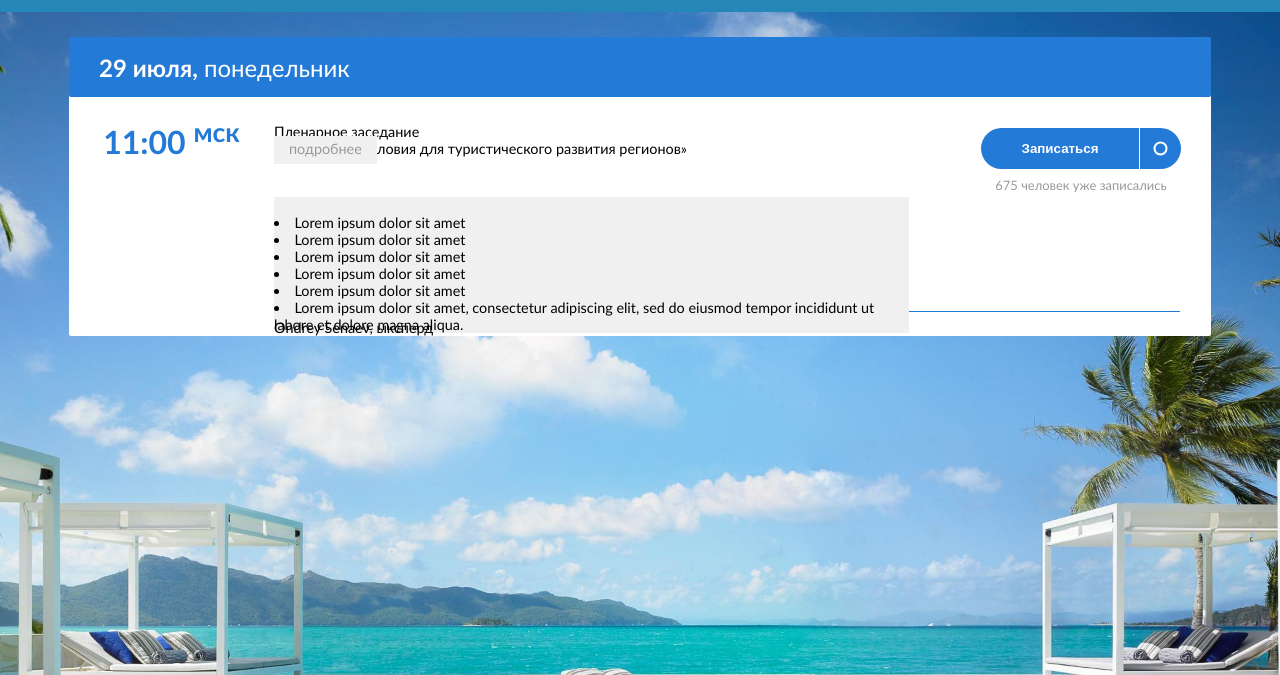
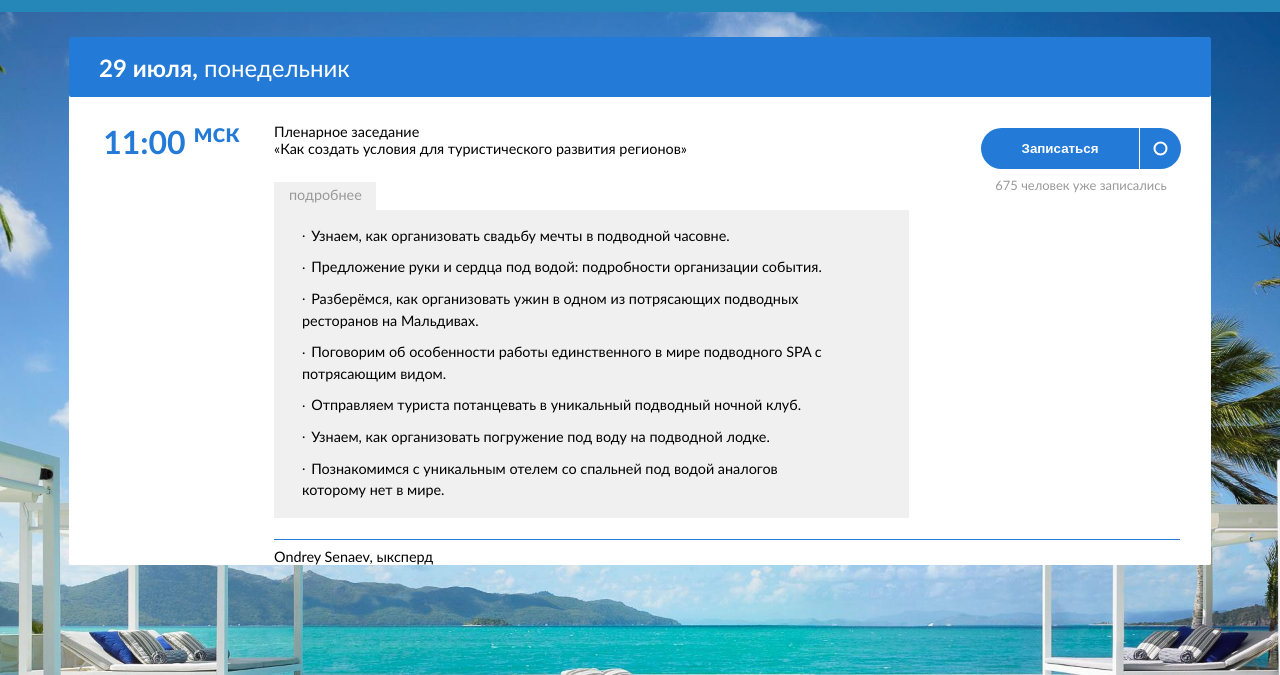
Before and after one commit to shevkate/awesome_landing, a website: page index.html in a window 1280 px wide. Both pictures are taken after a click on the heading "подробнее". Shown: the part 125-800 px from the top of the page. Drawn offline with Linux system fonts and the light colour scheme.

Commit message:
updates summary

```diff
--- a/index.css
+++ b/index.css
@@ -202,9 +202,6 @@ section.topic__content
 details
 {
     width: 635px;
-    background-color: #f0f0f0;
-    margin-top: 30px;
-    margin-bottom: -30px;
 }
 
 details > summary::-webkit-details-marker
@@ -215,12 +212,10 @@ details > summary::-webkit-details-marker
 details > summary
 {
     cursor: pointer;
-    display: inline;
-    position: relative;
-    top: -57px;
+    width: 72px;
     background-color: #f0f0f0;
+    list-style: none;
     padding: 4px 15px 7px;
-    margin-top: 31px;
     color: #999;
 }
 
@@ -228,3 +223,31 @@ details > summary
 {
     padding-bottom: 10px;
 }
+
+li
+{
+    background-color: #f0f0f0;
+    padding-top: 0;
+    padding-bottom: 10px;
+    line-height: 1.5;
+    width: 534px;
+}
+
+ul
+{
+    background-color: #f0f0f0;
+    padding-top: 15px;
+    padding-left: 28px;
+    margin-top: 0;
+    padding-bottom: 7px;
+
+    list-style-type: none;
+}
+
+li::before
+{
+    content: '.';
+    margin-right: .4em;
+    position: relative;
+    top: -.25em;
+}
--- a/index.html
+++ b/index.html
@@ -42,18 +42,21 @@
                             </p>
                             <details>
                                 <summary>подробнее</summary>
-                                <li>Lorem ipsum dolor sit amet</li>
+                                <ul>
+                                <li>Узнаем, как организовать свадьбу мечты в подводной часовне.</li>
 
-                                <li>Lorem ipsum dolor sit amet</li>
+                                <li>Предложение руки и сердца под водой: подробности организации события.</li>
 
-                                <li>Lorem ipsum dolor sit amet</li>
+                                <li>Разберёмся, как организовать ужин в одном из потрясающих подводных ресторанов на Мальдивах.</li>
 
-                                <li>Lorem ipsum dolor sit amet</li>
+                                <li>Поговорим об особенности работы единственного в мире подводного SPA с потрясающим видом.</li>
 
-                                <li>Lorem ipsum dolor sit amet</li>
-                                <li>Lorem ipsum dolor sit amet, consectetur adipiscing elit, sed do eiusmod tempor incididunt ut labore et dolore magna aliqua.</li>
+                                <li>Отправляем туриста потанцевать в уникальный подводный ночной клуб.</li>
+
+                                 <li>Узнаем, как организовать погружение под воду на подводной лодке.</li>
+                                    <li>Познакомимся с уникальным отелем со спальней под водой аналогов которому нет в мире.</li>
+                                </ul>
                             </details>
-
 
                         </section>
                         <section class="action">
```
